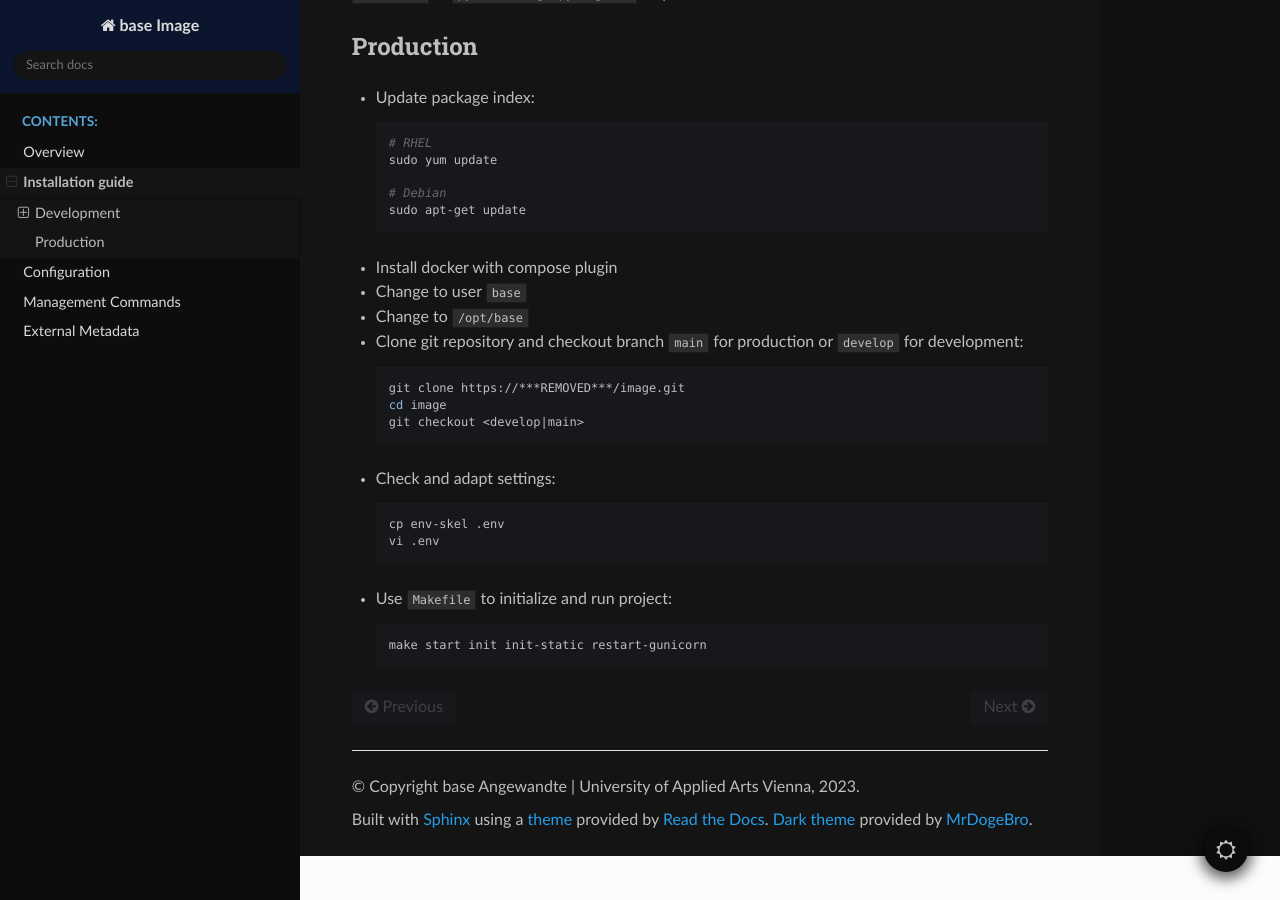
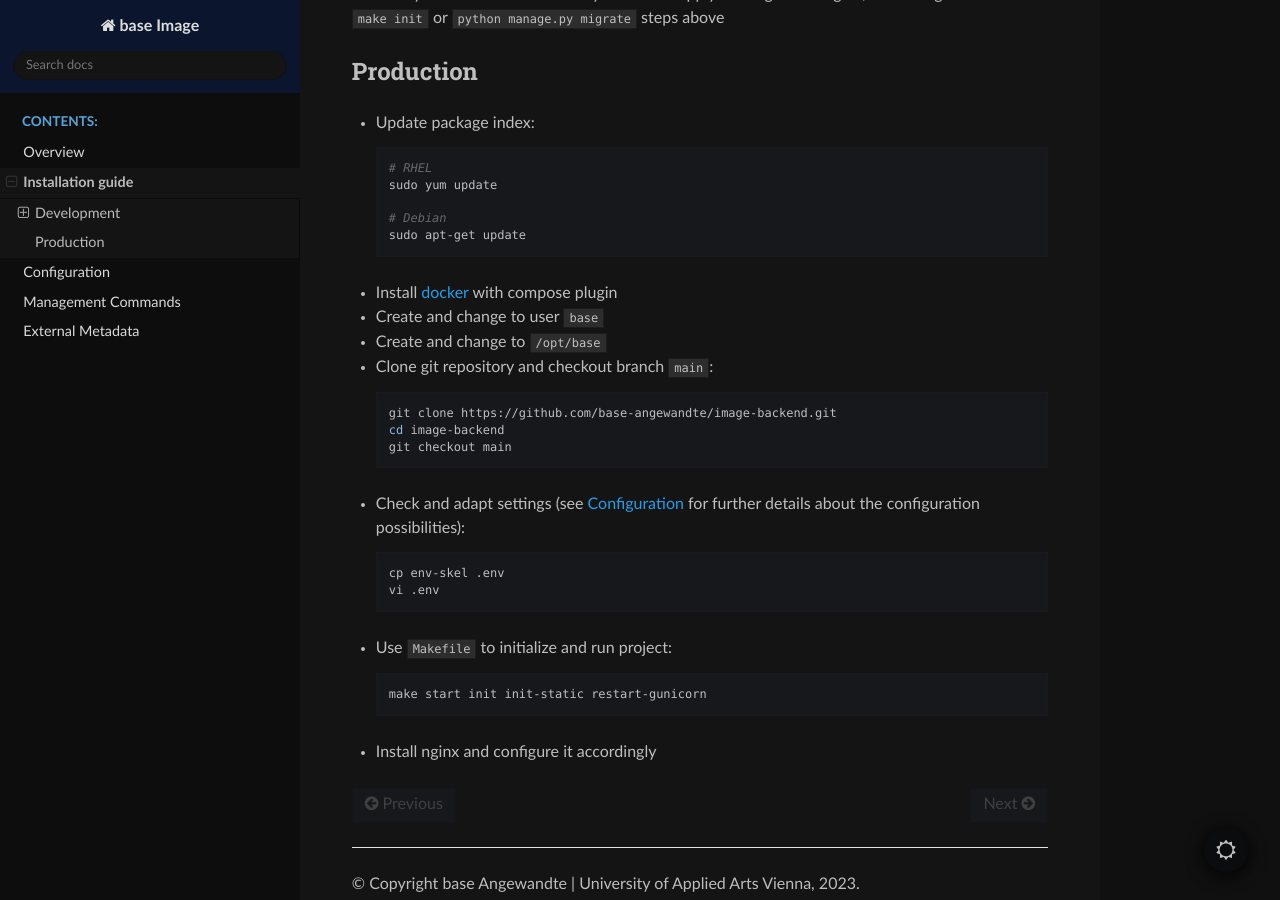
Before and after one commit to base-angewandte/image-backend, a Sphinx documentation site: the page built from docs/install.md, in a window 1280 px wide and 900 px high, scrolled down 2668 px. Built offline with Sphinx 7.4.7 and the Read the Docs theme 3.1.0, drawn with Linux system fonts in a browser that asks for light colours; some of the changed text lies outside the part shown.

Commit message:
docs: update install documentation

````diff
--- a/docs/install.md
+++ b/docs/install.md
@@ -14,18 +14,18 @@ There are two supported ways to start the development server:
 
 In both cases there are some common steps to follow:
 
-- Install docker with compose plugin for your system
+- Install [docker](https://docs.docker.com/get-started/get-docker/) with compose plugin for your system
 
 - Clone git repository and checkout branch `develop`:
 
   ```bash
-  git clone https://***REMOVED***/image.git
-  cd image
+  git clone https://github.com/base-angewandte/image-backend.git
+  cd image-backend
   git checkout develop
   ```
 
 - Check and adapt settings (if you need more details on the single settings, than the comments in the skeleton env
-  file give you, take a look at the [](./configuration.md) section) :
+  file give you, take a look at the [](configuration.md) section) :
 
   ```bash
   cp env-skel .env
@@ -154,22 +156,21 @@ or `python manage.py migrate` steps above
   sudo apt-get update
   ```
 
-- Install docker with compose plugin
+- Install [docker](https://docs.docker.com/engine/install/) with compose plugin
 
-- Change to user `base`
+- Create and change to user `base`
 
-- Change to `/opt/base`
+- Create and change to `/opt/base`
 
-- Clone git repository and checkout branch `main` for production or
-  `develop` for development:
+- Clone git repository and checkout branch `main`:
 
   ```bash
-  git clone https://***REMOVED***/image.git
-  cd image
-  git checkout <develop|main>
+  git clone https://github.com/base-angewandte/image-backend.git
+  cd image-backend
+  git checkout main
   ```
 
-- Check and adapt settings:
+- Check and adapt settings (see [](configuration.md) for further details about the configuration possibilities):
 
   ```bash
   cp env-skel .env
@@ -181,3 +182,5 @@ or `python manage.py migrate` steps above
   ```bash
   make start init init-static restart-gunicorn
   ```
+
+- Install nginx and configure it accordingly
````
Also changed, not shown: other parts of docs/install.md (+4 -2 lines).
